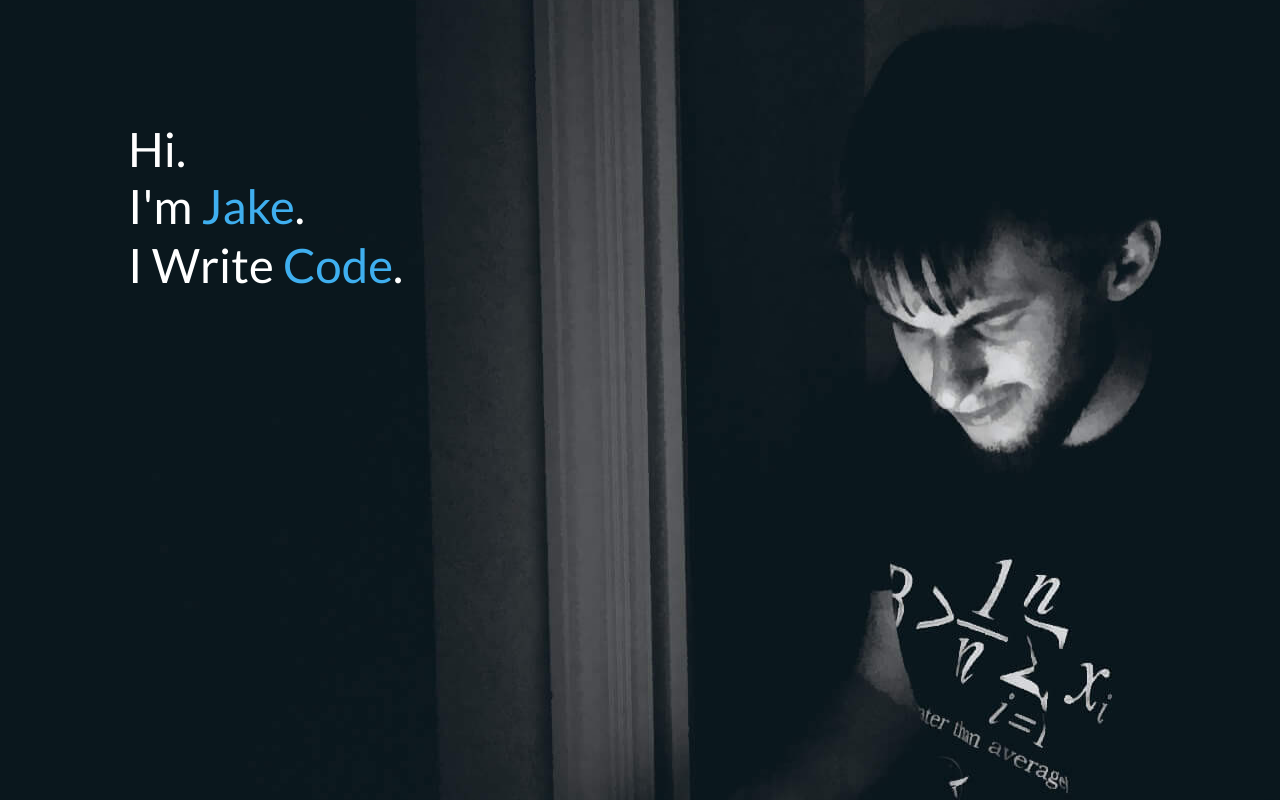
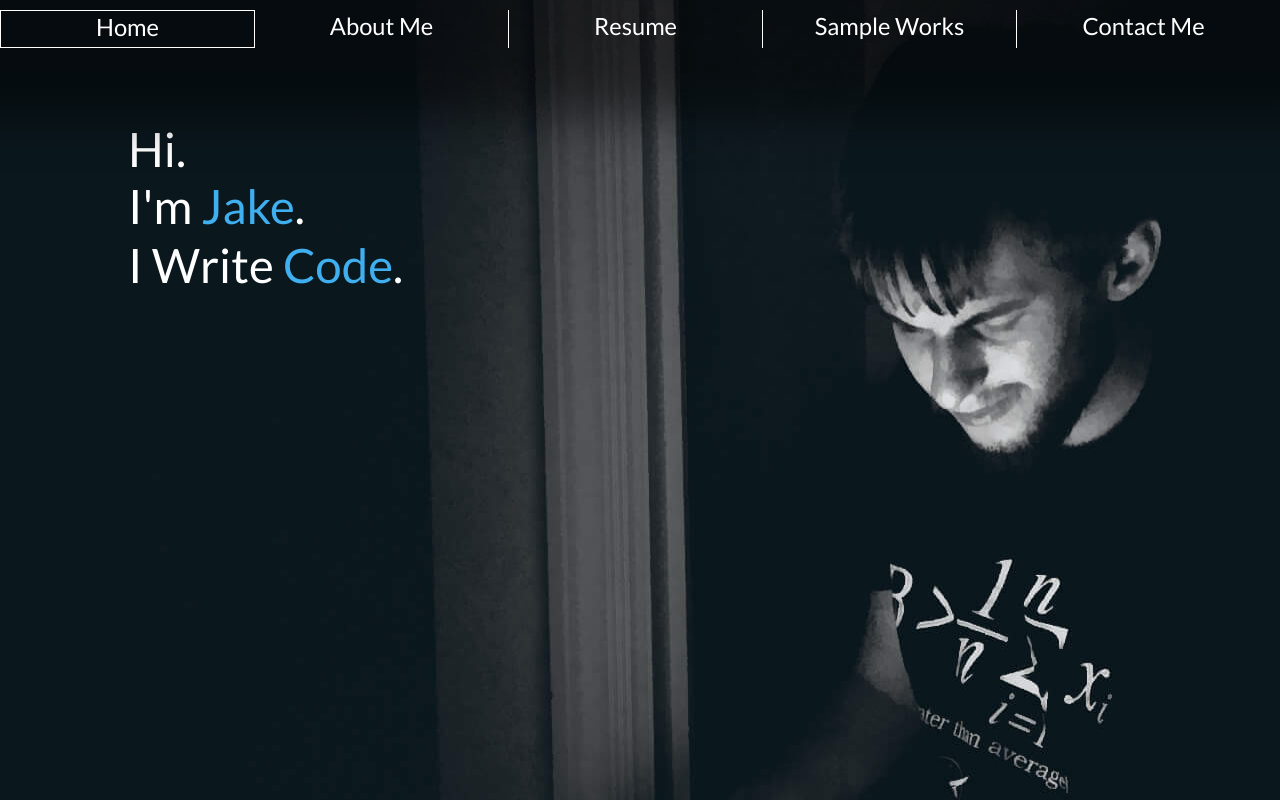
Before and after one commit to JHDeerin/JHDeerin.github.io, a SvelteKit app in the folder svelteweb/: page / in a window 1280 px wide. Built offline with nearby package versions, Linux system fonts and the light colour scheme.

Commit message:
added navbar to svelte version

```diff
--- a/svelteweb/src/routes/+page.svelte
+++ b/svelteweb/src/routes/+page.svelte
@@ -1,8 +1,10 @@
 <script>
 	import HomePage from './HomePage.svelte';
+	import NavbarMenu from './NavbarMenu.svelte';
 </script>
 
 <main id="main" class="parallax-container">
+	<NavbarMenu selected="Home" />
 	<HomePage />
 </main>
 
--- /dev/null
+++ b/svelteweb/src/routes/NavbarMenu.svelte
@@ -0,0 +1,90 @@
+<script lang="ts">
+	import { onMount } from 'svelte';
+
+	export let selected = '';
+	let isSelected = {
+		Home: false,
+		'About Me': false,
+		Resume: false,
+		'Sample Works': false,
+		'Contact Me': false
+	};
+
+	onMount(() => {
+		isSelected[selected] = true;
+	});
+
+	function onClick(event: Event) {
+		isSelected[selected] = false;
+		selected = event.target.innerText;
+		isSelected[selected] = true;
+	}
+</script>
+
+<nav>
+	<ul>
+		<li class:selected={isSelected['Home']}><a href="#home" on:click={onClick}>Home</a></li>
+		<li class:selected={isSelected['About Me']}>
+			<a href="#about" on:click={onClick}>About Me</a>
+		</li>
+		<li class:selected={isSelected['Resume']}><a href="#resume" on:click={onClick}>Resume</a></li>
+		<li class:selected={isSelected['Sample Works']}>
+			<a href="#works" on:click={onClick}>Sample Works</a>
+		</li>
+		<li class:selected={isSelected['Contact Me']}>
+			<a href="#contact" on:click={onClick}>Contact Me</a>
+		</li>
+	</ul>
+</nav>
+
+<style>
+	nav {
+		position: absolute;
+		top: 0;
+		margin: 0 auto;
+		width: calc(100% - 10px);
+		text-align: center;
+		font-size: 2.965vh; /*2em at 1080p*/
+		background: rgba(0, 0, 0, 0.5);
+		box-shadow: 0 0px 2em 2.5em rgba(0, 0, 0, 0.5);
+		z-index: 99;
+	}
+	a {
+		color: white;
+	}
+	a:visited {
+		color: white;
+	}
+	a::after {
+		background: white;
+	}
+
+	ul {
+		display: flex;
+		justify-content: space-evenly;
+		width: 100%;
+		padding: 10px 0;
+	}
+
+	ul > li {
+		display: inline-flex;
+		justify-content: center;
+		width: 100%;
+		padding: 5px;
+	}
+	ul > li:not(:first-child) {
+		border-left: 1px white solid;
+	}
+	ul > li.selected {
+		border: 1px white solid;
+	}
+	ul > li.selected:not(:last-child) {
+		border-right: none;
+	}
+
+	@media (max-width: 850px) {
+		nav {
+			font-size: 1em;
+		}
+	}
+</style>
```
